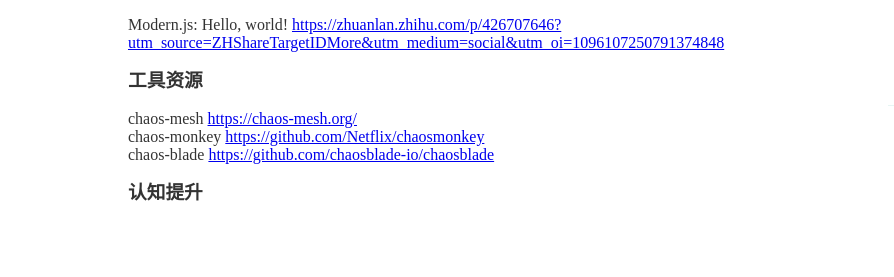
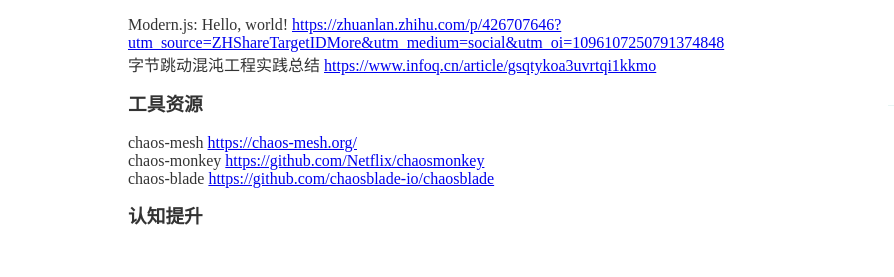
Before and after one commit to hzzheng/blog, a Gatsby site: page /weelky/56 in a window 1280 px wide. Shown: the part 274-551 px from the top of the page, 0-894 px from the left. Built offline with nearby package versions, Linux system fonts and the light colour scheme; Gatsby itself is replaced by a stand-in of ours; some packages are replaced by stand-ins of ours; some icons are missing; what typography-theme-fairy-gates would draw is missing.

Commit message:
chore: update

```diff
--- a/src/weelky/56.md
+++ b/src/weelky/56.md
@@ -10,6 +10,7 @@
 
 ### 开发实践
 1. Modern.js: Hello, world! https://zhuanlan.zhihu.com/p/426707646?utm_source=ZHShareTargetIDMore&utm_medium=social&utm_oi=1096107250791374848
+2. 字节跳动混沌工程实践总结 https://www.infoq.cn/article/gsqtykoa3uvrtqi1kkmo
 
 ### 工具资源
 1. chaos-mesh https://chaos-mesh.org/
```
